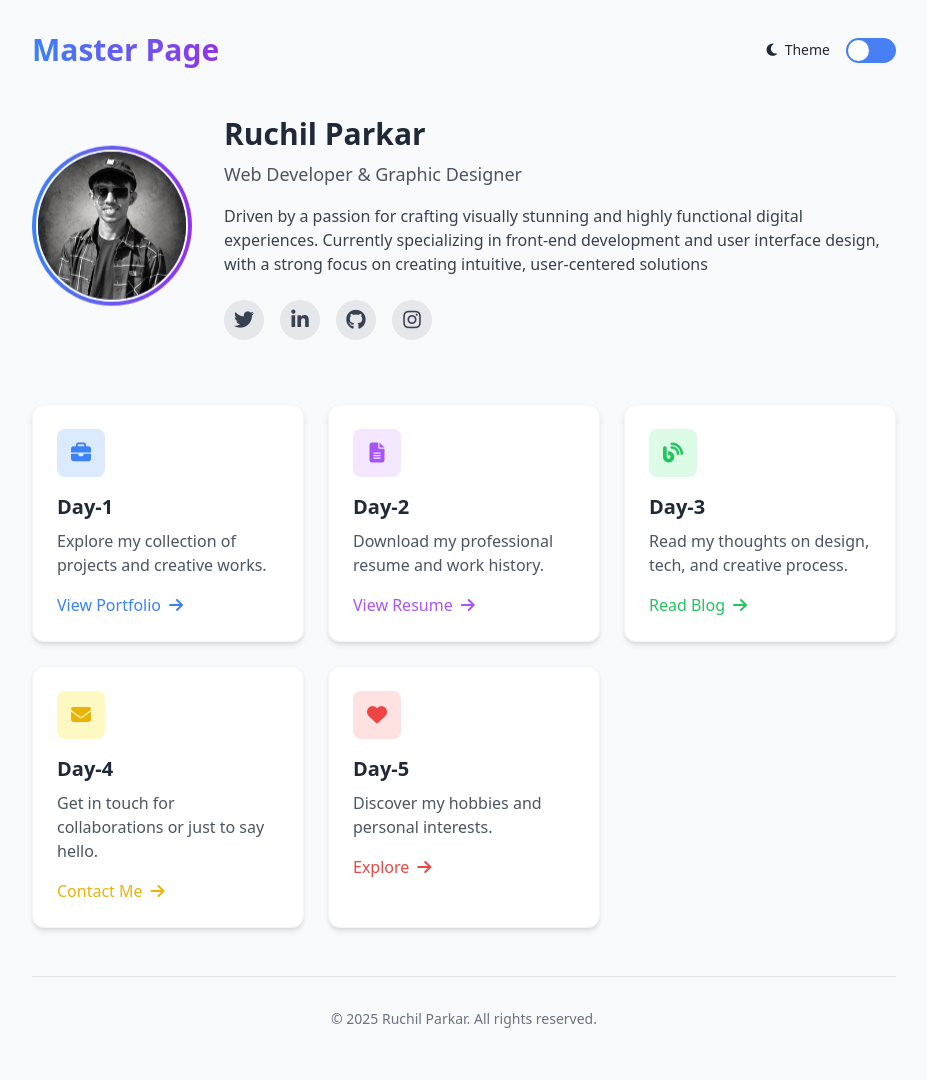
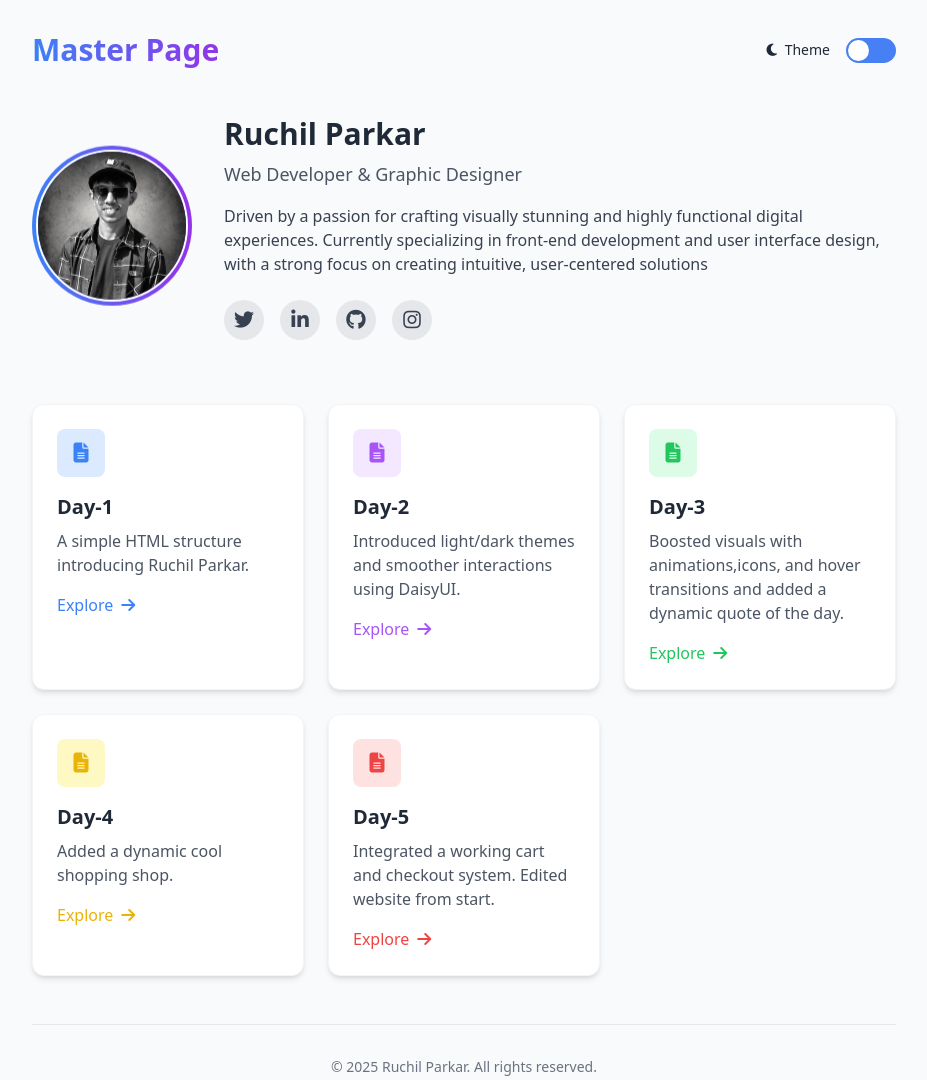
Before and after one commit to ruchilllllll/day4-II-ruchil, a plain HTML site: page home.html in a window 1280 px wide. Shown: the whole page, without its empty margins (176-1103 px from the left). Drawn offline with nearby package versions, Linux system fonts and the light colour scheme.

Commit message:
Update home.html

```diff
--- a/home.html
+++ b/home.html
@@ -88,16 +88,16 @@
 
                     </p>
                     <div class="flex justify-center md:justify-start space-x-4">
-                        <a href="#" class="social-icon text-xl w-10 h-10 flex items-center justify-center rounded-full bg-gray-200 dark:bg-gray-700 text-gray-700 dark:text-gray-300 hover:bg-blue-500 hover:text-white">
+                        <a href="https://x.com/RuchilParkar20?t=ObfEF8pHocoIlNtqkRhSVw&s=09" class="social-icon text-xl w-10 h-10 flex items-center justify-center rounded-full bg-gray-200 dark:bg-gray-700 text-gray-700 dark:text-gray-300 hover:bg-blue-500 hover:text-white">
                             <i class="fab fa-twitter"></i>
                         </a>
-                        <a href="#" class="social-icon text-xl w-10 h-10 flex items-center justify-center rounded-full bg-gray-200 dark:bg-gray-700 text-gray-700 dark:text-gray-300 hover:bg-blue-600 hover:text-white">
+                        <a href="https://www.linkedin.com/in/ruchil-parkar-802213279?utm_source=share&utm_campaign=share_via&utm_content=profile&utm_medium=android_app" class="social-icon text-xl w-10 h-10 flex items-center justify-center rounded-full bg-gray-200 dark:bg-gray-700 text-gray-700 dark:text-gray-300 hover:bg-blue-600 hover:text-white">
                             <i class="fab fa-linkedin-in"></i>
                         </a>
-                        <a href="#" class="social-icon text-xl w-10 h-10 flex items-center justify-center rounded-full bg-gray-200 dark:bg-gray-700 text-gray-700 dark:text-gray-300 hover:bg-gray-800 hover:text-white">
+                        <a href="https://github.com/ruchilllllll" class="social-icon text-xl w-10 h-10 flex items-center justify-center rounded-full bg-gray-200 dark:bg-gray-700 text-gray-700 dark:text-gray-300 hover:bg-gray-800 hover:text-white">
                             <i class="fab fa-github"></i>
                         </a>
-                        <a href="#" class="social-icon text-xl w-10 h-10 flex items-center justify-center rounded-full bg-gray-200 dark:bg-gray-700 text-gray-700 dark:text-gray-300 hover:bg-pink-600 hover:text-white">
+                        <a href="https://www.instagram.com/rxchillll?igsh=MXAwNnMxZ282eDFwcw==" class="social-icon text-xl w-10 h-10 flex items-center justify-center rounded-full bg-gray-200 dark:bg-gray-700 text-gray-700 dark:text-gray-300 hover:bg-pink-600 hover:text-white">
                             <i class="fab fa-instagram"></i>
                         </a>
                     </div>
@@ -110,12 +110,12 @@
             <!-- Card 1 -->
             <div class="card-hover bg-white dark:bg-gray-800 rounded-xl p-6 shadow-md hover:shadow-lg border border-gray-100 dark:border-gray-700 transition-all duration-300">
                 <div class="w-12 h-12 rounded-lg bg-blue-100 dark:bg-blue-900/50 flex items-center justify-center text-blue-500 dark:text-blue-400 mb-4">
-                    <i class="fas fa-briefcase text-xl"></i>
+                    <i class="fas fa-file-alt text-xl"></i>
                 </div>
                 <h3 class="text-xl font-semibold mb-2">Day-1</h3>
-                <p class="text-gray-600 dark:text-gray-400 mb-4">Explore my collection of projects and creative works.</p>
-                <a href="#" class="inline-flex items-center text-blue-500 dark:text-blue-400 font-medium hover:text-blue-700 dark:hover:text-blue-300">
-                    View Portfolio <i class="fas fa-arrow-right ml-2"></i>
+                <p class="text-gray-600 dark:text-gray-400 mb-4">A simple HTML structure introducing Ruchil Parkar.</p>
+                <a href="https://ruchilllllll.github.io/portfolio-day-II/" class="inline-flex items-center text-blue-500 dark:text-blue-400 font-medium hover:text-blue-700 dark:hover:text-blue-300">
+                    Explore<i class="fas fa-arrow-right ml-2"></i>
                 </a>
             </div>
 
@@ -125,44 +125,46 @@
                     <i class="fas fa-file-alt text-xl"></i>
                 </div>
                 <h3 class="text-xl font-semibold mb-2">Day-2</h3>
-                <p class="text-gray-600 dark:text-gray-400 mb-4">Download my professional resume and work history.</p>
-                <a href="#" class="inline-flex items-center text-purple-500 dark:text-purple-400 font-medium hover:text-purple-700 dark:hover:text-purple-300">
-                    View Resume <i class="fas fa-arrow-right ml-2"></i>
+                <p class="text-gray-600 dark:text-gray-400 mb-4">Introduced light/dark themes and smoother interactions using DaisyUI.</p>
+                <a href="https://ruchilllllll.github.io/portfolio-day-II/" class="inline-flex items-center text-purple-500 dark:text-purple-400 font-medium hover:text-purple-700 dark:hover:text-purple-300">
+                    Explore <i class="fas fa-arrow-right ml-2"></i>
                 </a>
             </div>
 
             <!-- Card 3 -->
             <div class="card-hover bg-white dark:bg-gray-800 rounded-xl p-6 shadow-md hover:shadow-lg border border-gray-100 dark:border-gray-700 transition-all duration-300">
                 <div class="w-12 h-12 rounded-lg bg-green-100 dark:bg-green-900/50 flex items-center justify-center text-green-500 dark:text-green-400 mb-4">
-                    <i class="fas fa-blog text-xl"></i>
+                    <i class="fas fa-file-alt text-xl"></i>
                 </div>
                 <h3 class="text-xl font-semibold mb-2">Day-3</h3>
-                <p class="text-gray-600 dark:text-gray-400 mb-4">Read my thoughts on design, tech, and creative process.</p>
-                <a href="#" class="inline-flex items-center text-green-500 dark:text-green-400 font-medium hover:text-green-700 dark:hover:text-green-300">
-                    Read Blog <i class="fas fa-arrow-right ml-2"></i>
+                <p class="text-gray-600 dark:text-gray-400 mb-4">Boosted visuals with animations,icons, and hover transitions and added a dynamic quote of the day.</p>
+                <a href="https://ruchilllllll.github.io/ruchil-Portfolio-Day-III/" class="inline-flex items-center text-green-500 dark:text-green-400 font-medium hover:text-green-700 dark:hover:text-green-300">
+                    Explore <i class="fas fa-arrow-right ml-2"></i>
                 </a>
             </div>
 
             <!-- Card 4 -->
             <div class="card-hover bg-white dark:bg-gray-800 rounded-xl p-6 shadow-md hover:shadow-lg border border-gray-100 dark:border-gray-700 transition-all duration-300">
                 <div class="w-12 h-12 rounded-lg bg-yellow-100 dark:bg-yellow-900/50 flex items-center justify-center text-yellow-500 dark:text-yellow-400 mb-4">
-                    <i class="fas fa-envelope text-xl"></i>
+                    <i class="fas fa-file-alt text-xl"></i>
                 </div>
                 <h3 class="text-xl font-semibold mb-2">Day-4</h3>
-                <p class="text-gray-600 dark:text-gray-400 mb-4">Get in touch for collaborations or just to say hello.</p>
-                <a href="#" class="inline-flex items-center text-yellow-500 dark:text-yellow-400 font-medium hover:text-yellow-700 dark:hover:text-yellow-300">
-                    Contact Me <i class="fas fa-arrow-right ml-2"></i>
+                <p class="text-gray-600 dark:text-gray-400 mb-4">Added a dynamic cool shopping shop.
+
+                </p>
+                <a href="https://ruchilllllll.github.io/ruchilllllll-portfolio-day-IV/" class="inline-flex items-center text-yellow-500 dark:text-yellow-400 font-medium hover:text-yellow-700 dark:hover:text-yellow-300">
+                    Explore <i class="fas fa-arrow-right ml-2"></i>
                 </a>
             </div>
 
             <!-- Card 5 -->
             <div class="card-hover bg-white dark:bg-gray-800 rounded-xl p-6 shadow-md hover:shadow-lg border border-gray-100 dark:border-gray-700 transition-all duration-300">
                 <div class="w-12 h-12 rounded-lg bg-red-100 dark:bg-red-900/50 flex items-center justify-center text-red-500 dark:text-red-400 mb-4">
-                    <i class="fas fa-heart text-xl"></i>
+                    <i class="fas fa-file-alt text-xl"></i>
                 </div>
                 <h3 class="text-xl font-semibold mb-2">Day-5</h3>
-                <p class="text-gray-600 dark:text-gray-400 mb-4">Discover my hobbies and personal interests.</p>
-                <a href="#" class="inline-flex items-center text-red-500 dark:text-red-400 font-medium hover:text-red-700 dark:hover:text-red-300">
+                <p class="text-gray-600 dark:text-gray-400 mb-4">Integrated a working cart and checkout system. Edited website from start.</p>
+                <a href="https://ruchilllllll.github.io/day4-II-ruchil/" class="inline-flex items-center text-red-500 dark:text-red-400 font-medium hover:text-red-700 dark:hover:text-red-300">
                     Explore <i class="fas fa-arrow-right ml-2"></i>
                 </a>
             </div>
```
